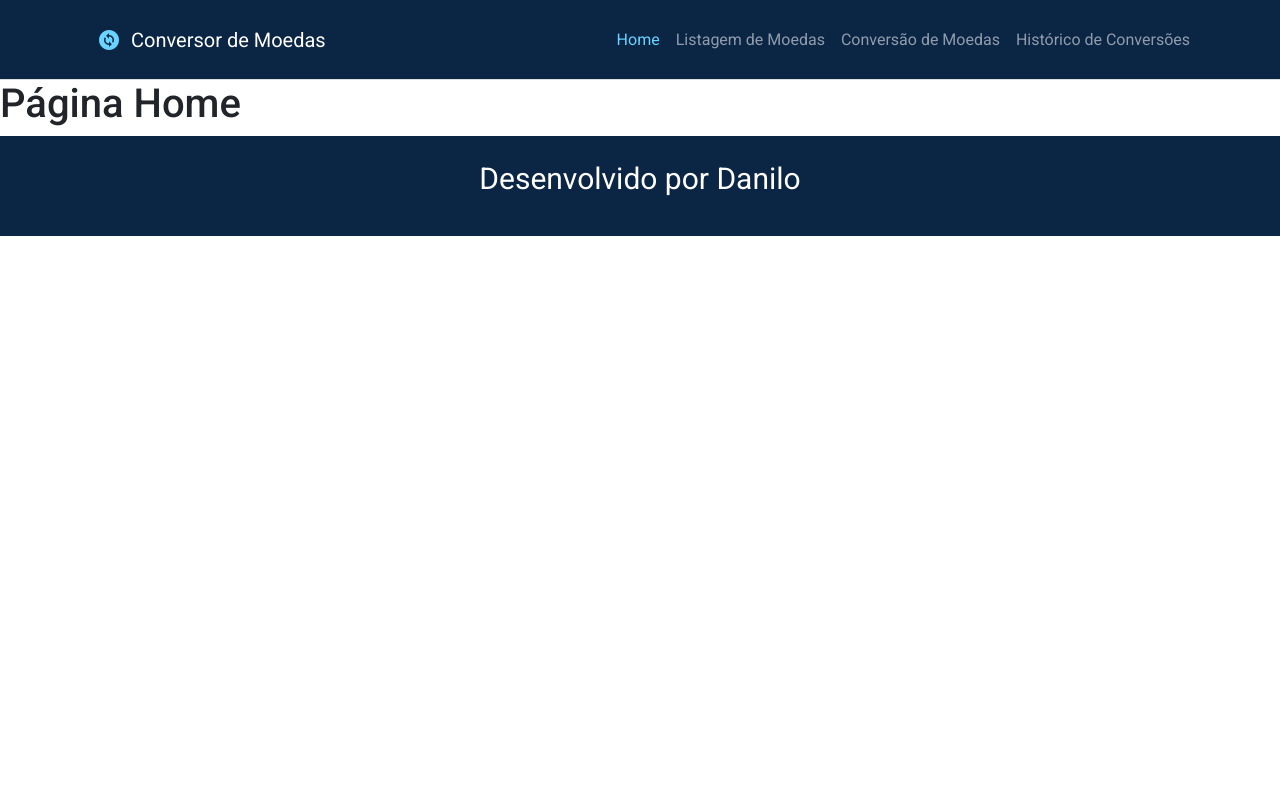
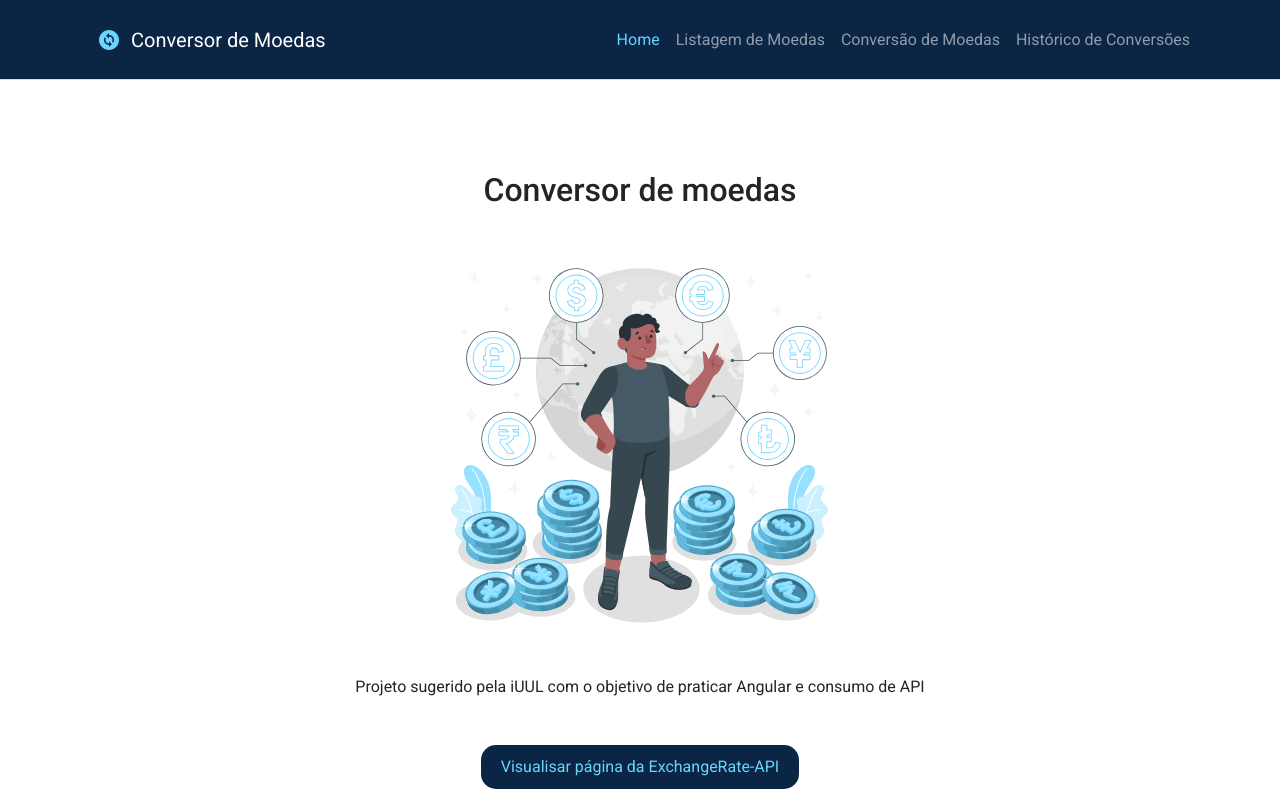
Before and after one commit to danilosheen/conversor-moedas, an Angular app: page / in a window 1280 px wide. Shown: the top 800 px of the page. Built offline with nearby package versions, Linux system fonts and the light colour scheme; a web font is replaced by a local one.

Commit message:
feat: tela home

```diff
--- a/src/app/pages/home/home.component.css
+++ b/src/app/pages/home/home.component.css
@@ -0,0 +1,33 @@
+.container-home {
+  height: 100%;
+  display: flex;
+  align-items: center;
+  justify-content: center;
+}
+
+.container-home-content {
+  text-align: center;
+  display: flex;
+  flex-direction: column;
+  align-items: center;
+  justify-content: center;
+  gap: 30px;
+}
+.container-home-content img {
+  width: 70%;
+}
+
+.container-home-content a {
+  background-color: var(--cor-primaria-bg);
+  color: var(--cor-quartenaria-bg);
+  text-decoration: none;
+  padding: 10px 20px;
+  border-radius: 15px;
+  max-width: 400px;
+}
+
+@media (max-width: 640px) {
+  .container-home-content {
+    width: 90%;
+  }
+}
--- a/src/app/pages/home/home.component.html
+++ b/src/app/pages/home/home.component.html
@@ -1 +1,13 @@
-<h1>Página Home</h1>
+<div class="container-home">
+  <div class="container-home-content">
+    <h2>Conversor de moedas</h2>
+    <img src="./assets/Currency-amico.svg" alt="" />
+    <p>
+      Projeto sugerido pela iUUL com o objetivo de praticar Angular e consumo de
+      API
+    </p>
+    <a href="https://www.exchangerate-api.com/docs/overview" target="_blank"
+      >Visualisar página da ExchangeRate-API</a
+    >
+  </div>
+</div>
```
Also changed, not shown: src/assets/Currency-amico.svg (added).
